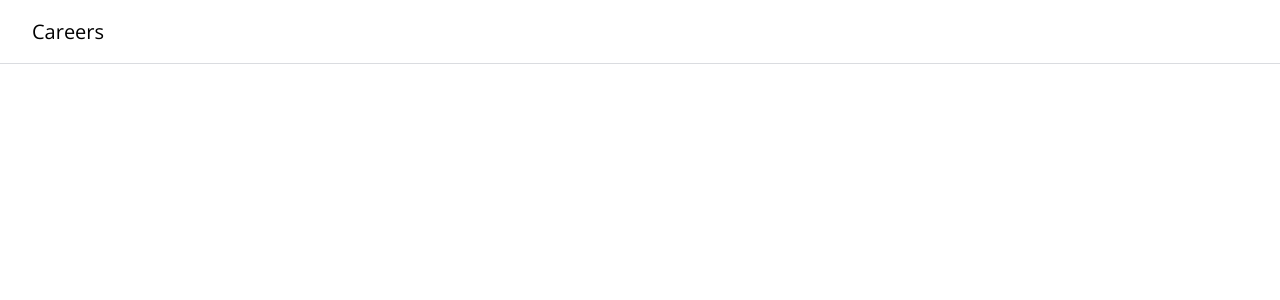
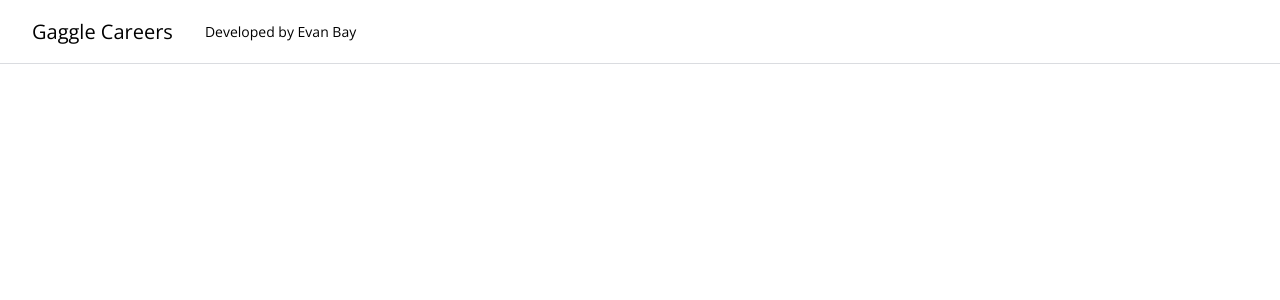
Before and after one commit to neopythe/job-search, a Vue app: page / in a window 1280 px wide. Shown: the top 300 px of the page. Built offline with nearby package versions, Linux system fonts and the light colour scheme.

Commit message:
render author data to view

```diff
--- a/src/components/MainNav.vue
+++ b/src/components/MainNav.vue
@@ -4,7 +4,10 @@
       <div
         class="flex flex-nowrap h-full px-8 mx-auto border-b border-solid border-brand-gray-1"
       >
-        <a href="/" class="flex items-center h-full text-xl">Careers</a>
+        <a href="/" class="flex items-center h-full text-xl">{{ company }}</a>
+        <h2 class="flex items-center h-full ml-8">
+          Developed by {{ author.firstName }} {{ author.lastName }}
+        </h2>
       </div>
     </div>
   </header>
@@ -13,5 +16,14 @@
 <script>
 export default {
   name: 'MainNav',
+  data() {
+    return {
+      company: 'Gaggle Careers',
+      author: {
+        firstName: 'Evan',
+        lastName: 'Bay',
+      },
+    }
+  },
 }
 </script>
```
